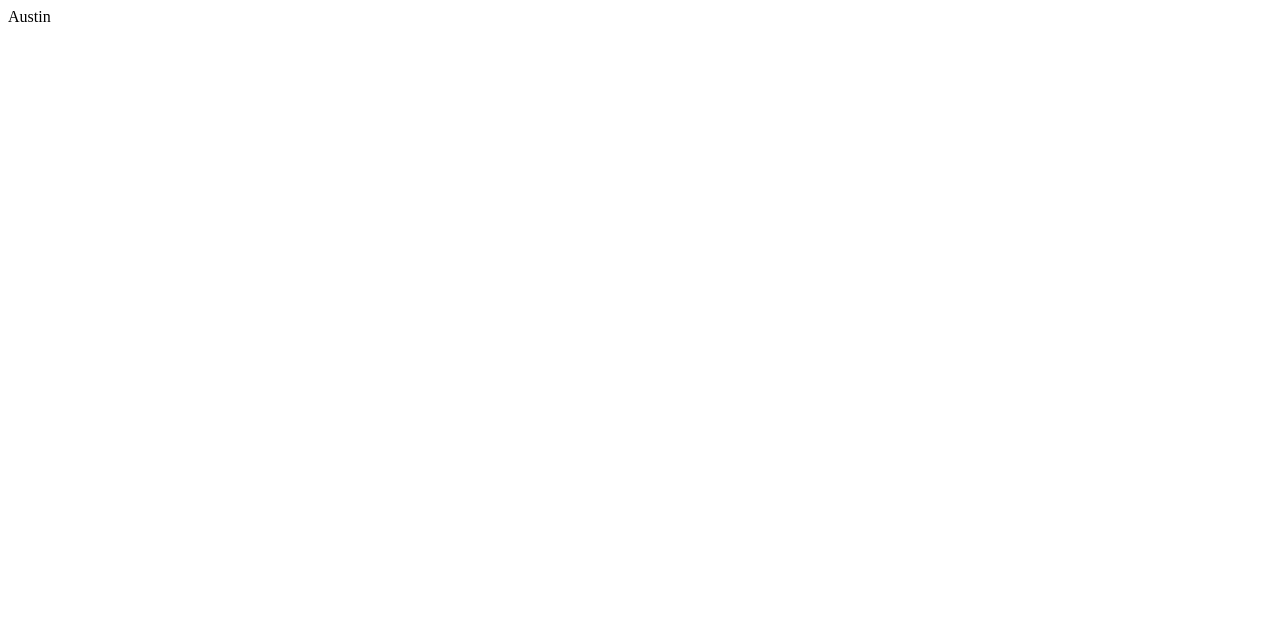
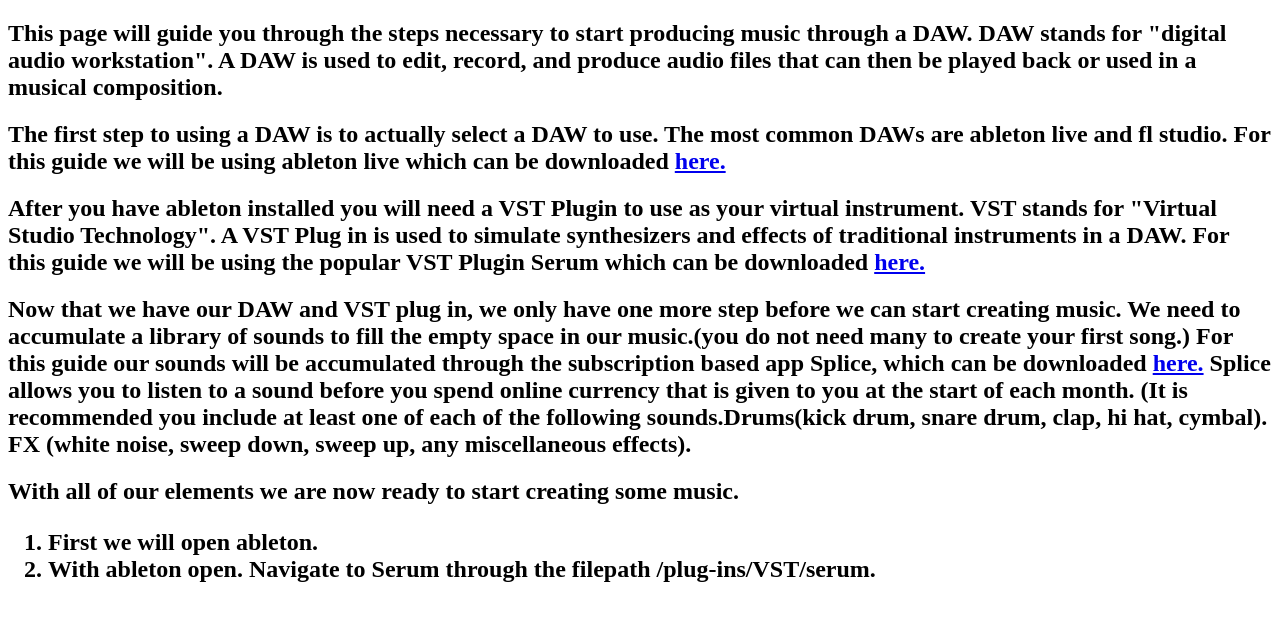
Before and after one commit to AustinKingDev/html-me-something, a plain HTML site: page index.html in a window 1280 px wide. Drawn offline with Linux system fonts and the light colour scheme.

Commit message:
progressed the project

```diff
--- a/index.html
+++ b/index.html
@@ -1 +1,59 @@
-<p>Austin</p>
+<!DOCTYPE html>
+
+<html>
+   <head>
+      <title>html-me-something</title>
+
+      <link rel="stylesheet" href="app.css">
+   </head>
+
+   <body>
+      <div>
+         <h2>
+            This page will guide you through the steps necessary to start producing music through a DAW.
+            DAW stands for "digital audio workstation".
+            A DAW is used to edit, record, and produce audio files that can then be played back or used in a musical composition.
+         </h2>
+      </div>
+
+      <div>
+         <h2>
+            The first step to using a DAW is to actually select a DAW to use.
+            The most common DAWs are ableton live and fl studio.
+            For this guide we will be using ableton live which can be downloaded <a href="https://www.ableton.com/en/">here.</a>
+         </h2>
+      </div>
+
+      <div>
+         <h2>
+         After you have ableton installed you will need a VST Plugin to use as your virtual instrument.
+         VST stands for "Virtual Studio Technology".
+         A VST Plug in is used to simulate synthesizers and effects of traditional instruments in a DAW.
+         For this guide we will be using the popular VST Plugin Serum which can be downloaded <a href="https://xferrecords.com/products/serum">here.</a>
+      </h2>
+      </div>
+
+      <div>
+         <h2>
+           Now that we have our DAW and VST plug in, we only have one more step before we can start creating music.
+           We need to accumulate a library of sounds to fill the empty space in our music.(you do not need many to create your first song.)
+           For this guide our sounds will be accumulated through the subscription based app Splice, which can be downloaded <a href=https://splice.com>here.</a>
+            Splice allows you to listen to a sound before you spend online currency that is given to you at the start of each month.
+            (It is recommended you include at least one of each of the following sounds.Drums(kick drum, snare drum, clap, hi hat, cymbal). FX (white noise, sweep down, sweep up, any miscellaneous effects).
+         </h2>
+      </div>
+
+      <div>
+         <h2>
+            With all of our elements we are now ready to start creating some music.
+            <ol>
+
+              <li>First we will open ableton.</li>
+              <li>With ableton open. Navigate to Serum through the filepath /plug-ins/VST/serum.</li>
+
+            </ol>
+         </h2>
+      </div>
+
+   </body>
+</html>
```
